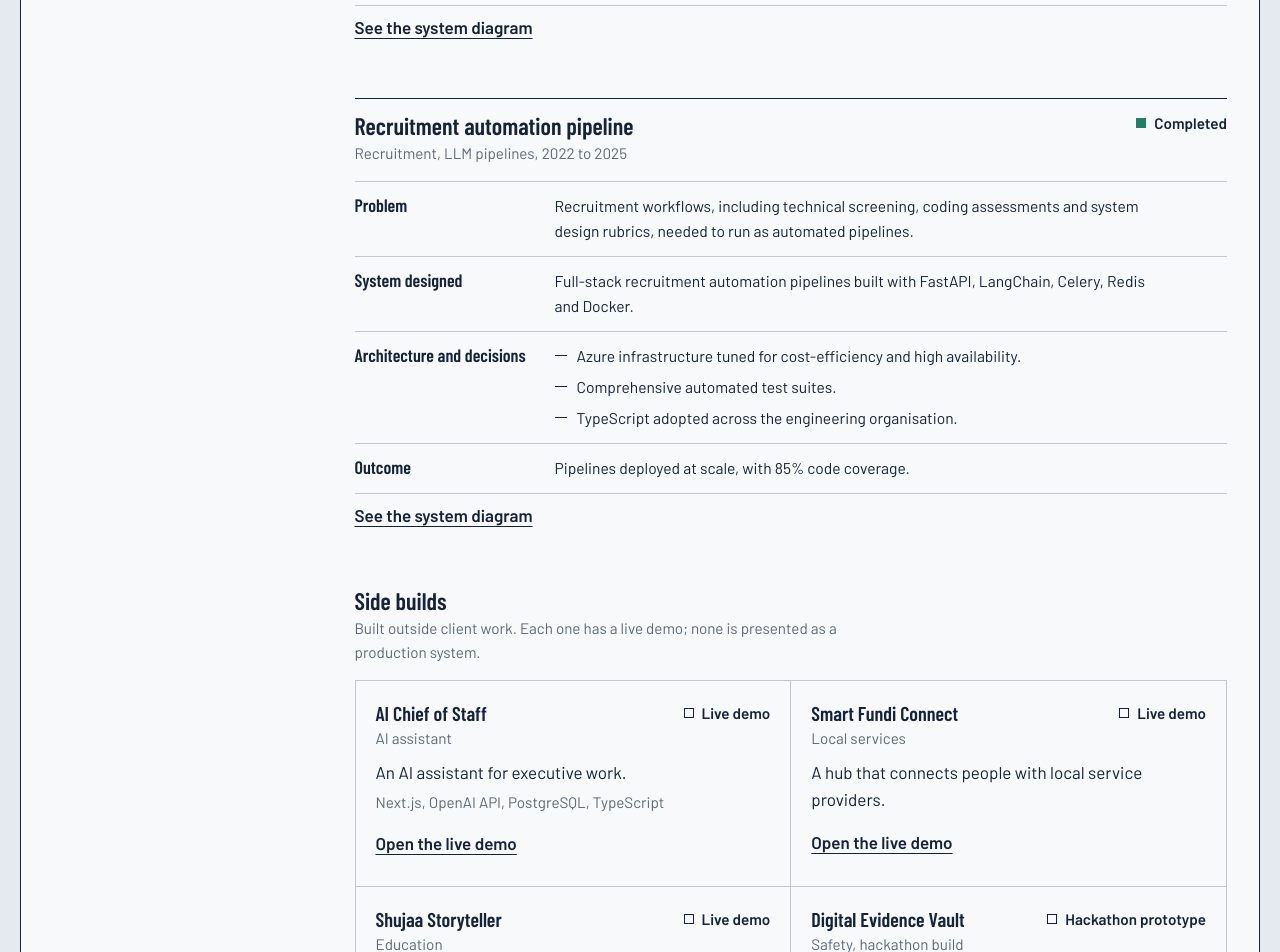
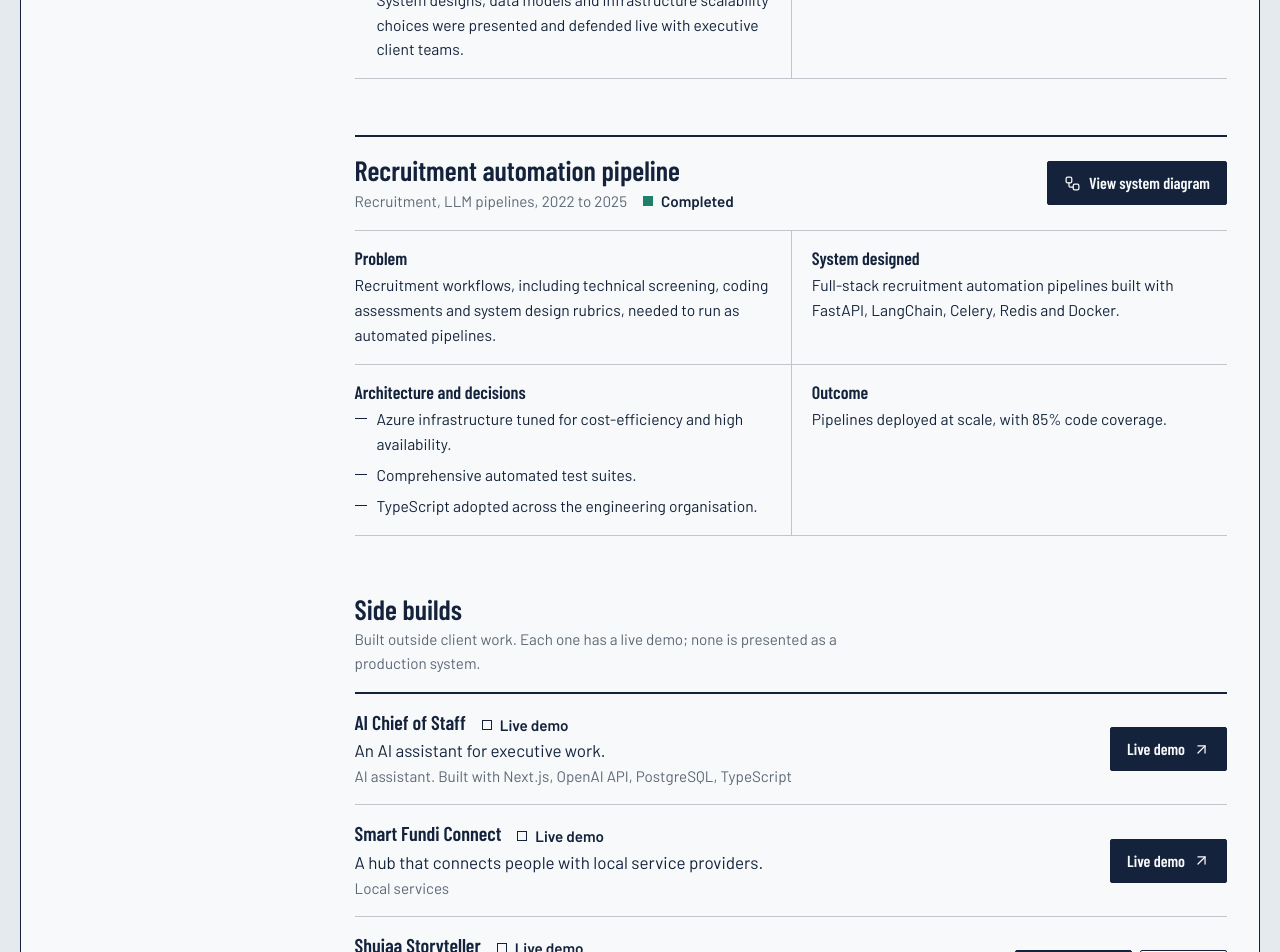
Before and after one commit to antoniodemax/njuguna-njenga, a React (Vite) app: page / in a window 1280 px wide. Shown: the part 2300-3252 px from the top of the page. Built offline with nearby package versions, Linux system fonts and the light colour scheme.

Commit message:
Projects section is tidier and every project now has a solid button for its link, in the same place each time

```diff
--- a/src/components/Projects.tsx
+++ b/src/components/Projects.tsx
@@ -1,8 +1,12 @@
+import { ArrowUpRight, Code, Workflow } from 'lucide-react'
+import type { ReactNode } from 'react'
 import { caseStudies, sideBuilds, statusLabels, type ProjectStatus } from '../content/projects'
 import { Section } from './Section'
 
-const linkClass =
-  'inline-flex min-h-11 items-center font-semibold underline underline-offset-4 decoration-1 hover:decoration-2'
+const button =
+  'inline-flex min-h-11 items-center gap-2 rounded-[2px] border border-ink px-4 font-display text-base font-semibold whitespace-nowrap transition-colors duration-200'
+const primary = `${button} bg-ink text-sheet hover:opacity-85`
+const secondary = `${button} hover:bg-ink hover:text-sheet`
 
 /** Filled green = shipped work. Outlined = prototype or demo. The label always says which. */
 function Status({ status }: { status: ProjectStatus }) {
@@ -18,11 +22,11 @@ function Status({ status }: { status: ProjectStatus }) {
   )
 }
 
-function Field({ label, children }: { label: string; children: React.ReactNode }) {
+function Field({ label, children }: { label: string; children: ReactNode }) {
   return (
-    <div className="grid gap-x-6 gap-y-1 border-t border-rule py-3 md:grid-cols-[11rem_1fr]">
+    <div className="border-t border-rule py-4 md:px-5 md:odd:pl-0 md:even:border-l md:even:pr-0">
       <dt className="font-display text-lg font-semibold leading-tight">{label}</dt>
-      <dd className="max-w-[68ch] text-[0.975rem]">{children}</dd>
+      <dd className="mt-1 max-w-[58ch] text-[0.975rem]">{children}</dd>
     </div>
   )
 }
@@ -32,23 +36,31 @@ export function Projects() {
     <Section
       id="projects"
       title="Projects"
-      aside="Three systems I architected for clients, written up as case studies, then four things I built on my own."
+      aside="Three systems I architected for clients, then four things I built on my own. Every project has its link at the top."
     >
-      <div className="grid gap-12">
+      <div className="grid gap-14">
         {caseStudies.map((study) => (
-          <article key={study.id} aria-labelledby={`project-${study.id}`}>
-            <header className="flex flex-wrap items-start justify-between gap-x-6 gap-y-2 border-t border-ink pb-4 pt-3">
+          <article key={study.id} aria-labelledby={`project-${study.id}`} className="border-t-2 border-ink">
+            <header className="flex flex-wrap items-center justify-between gap-x-6 gap-y-3 py-4">
               <div>
-                <h3 id={`project-${study.id}`} className="font-display text-2xl font-semibold leading-tight">
+                <h3 id={`project-${study.id}`} className="font-display text-[1.75rem] font-semibold leading-tight">
                   {study.name}
                 </h3>
-                <p className="text-[0.95rem] text-pencil">
-                  {study.category}, {study.period}
+                <p className="flex flex-wrap items-center gap-x-4 gap-y-1 text-[0.95rem] text-pencil">
+                  <span>
+                    {study.category}, {study.period}
+                  </span>
+                  <span className="text-ink">
+                    <Status status={study.status} />
+                  </span>
                 </p>
               </div>
-              <Status status={study.status} />
+              <a href={study.diagram} className={primary}>
+                <Workflow size={17} strokeWidth={1.75} aria-hidden="true" />
+                View system diagram<span className="sr-only"> for {study.name}</span>
+              </a>
             </header>
-            <dl>
+            <dl className="grid border-b border-rule md:grid-cols-2">
               <Field label="Problem">{study.problem}</Field>
               <Field label="System designed">{study.system}</Field>
               <Field label="Architecture and decisions">
@@ -63,36 +75,39 @@ export function Projects() {
               </Field>
               <Field label="Outcome">{study.outcome}</Field>
             </dl>
-            <p className="border-t border-rule">
-              <a href={study.diagram} className={linkClass}>
-                See the system diagram<span className="sr-only"> for {study.name}</span>
-              </a>
-            </p>
           </article>
         ))}
 
         <div>
-          <h3 className="font-display text-2xl font-semibold leading-tight">Side builds</h3>
+          <h3 className="font-display text-[1.75rem] font-semibold leading-tight">Side builds</h3>
           <p className="mb-4 max-w-[60ch] text-[0.95rem] text-pencil">
             Built outside client work. Each one has a live demo; none is presented as a production system.
           </p>
-          <ul className="grid border-l border-t border-rule sm:grid-cols-2">
+          <ul className="border-t-2 border-ink">
             {sideBuilds.map((build) => (
-              <li key={build.name} className="border-b border-r border-rule p-5">
-                <div className="flex flex-wrap items-start justify-between gap-x-4 gap-y-1">
-                  <h4 className="font-display text-xl font-semibold leading-tight">{build.name}</h4>
-                  <Status status={build.status} />
+              <li
+                key={build.name}
+                className="flex flex-wrap items-center justify-between gap-x-8 gap-y-3 border-b border-rule py-4"
+              >
+                <div className="min-w-0 flex-1 basis-72">
+                  <h4 className="flex flex-wrap items-baseline gap-x-4 gap-y-1">
+                    <span className="font-display text-xl font-semibold leading-tight">{build.name}</span>
+                    <Status status={build.status} />
+                  </h4>
+                  <p className="max-w-[56ch]">{build.line}</p>
+                  <p className="text-[0.95rem] text-pencil">
+                    {[build.category, build.stack].filter(Boolean).join('. Built with ')}
+                  </p>
                 </div>
-                <p className="text-[0.95rem] text-pencil">{build.category}</p>
-                <p className="mt-2 max-w-[46ch]">{build.line}</p>
-                {build.stack && <p className="mt-1 text-[0.95rem] text-pencil">{build.stack}</p>}
-                <p className="mt-2 flex flex-wrap gap-x-6">
-                  <a href={build.demo} target="_blank" rel="noreferrer" className={linkClass}>
-                    Open the live demo<span className="sr-only"> of {build.name}</span>
+                <p className="flex flex-wrap gap-2">
+                  <a href={build.demo} target="_blank" rel="noreferrer" className={primary}>
+                    Live demo<span className="sr-only"> of {build.name}</span>
+                    <ArrowUpRight size={17} strokeWidth={1.75} aria-hidden="true" />
                   </a>
                   {build.repo && (
-                    <a href={build.repo} target="_blank" rel="noreferrer" className={linkClass}>
-                      Read the code<span className="sr-only"> for {build.name}</span>
+                    <a href={build.repo} target="_blank" rel="noreferrer" className={secondary}>
+                      <Code size={17} strokeWidth={1.75} aria-hidden="true" />
+                      Code<span className="sr-only"> for {build.name}</span>
                     </a>
                   )}
                 </p>
```
